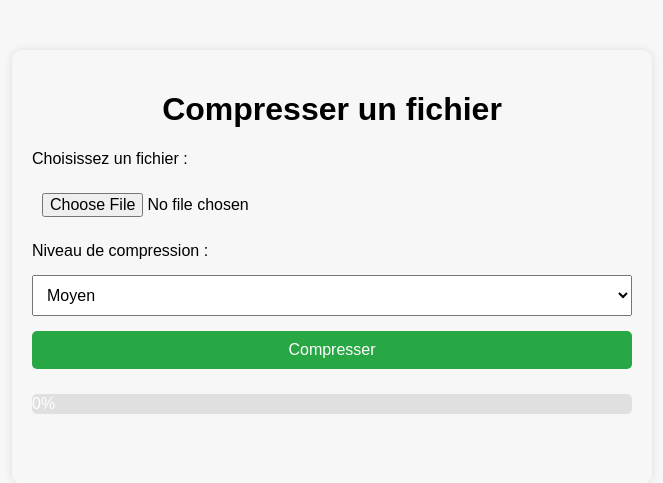
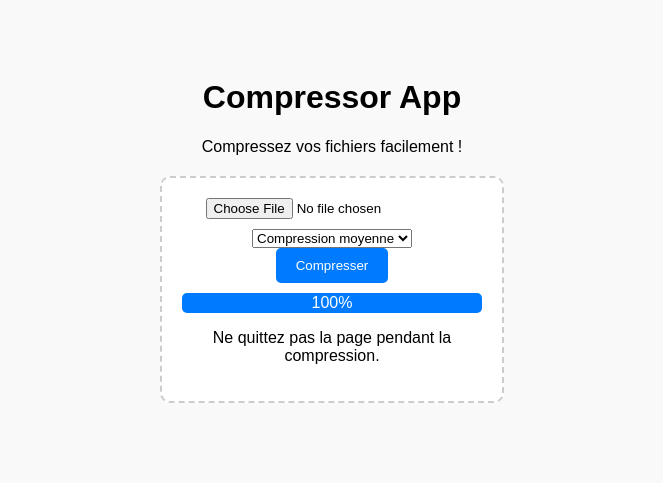
Before and after one commit to Julien-blip145/compressor-app, a Flask app: page / in a window 1280 px wide. Shown: the top 483 px of the page, without its empty margins (308-971 px from the left). Run offline with Flask 2, Linux system fonts and the light colour scheme; some libraries are stand-ins or nearby versions.

Commit message:
Update index.html with AdSense script and new UI

```diff
--- a/templates/index.html
+++ b/templates/index.html
@@ -1,39 +1,50 @@
 <!DOCTYPE html>
-<html>
+<html lang="fr">
 <head>
     <meta charset="UTF-8">
-    <title>Compresser un fichier</title>
+    <meta name="viewport" content="width=device-width, initial-scale=1.0">
+    <title>Compressor App</title>
+
+    <!-- Code AdSense -->
+    <script async src="https://pagead2.googlesyndication.com/pagead/js/adsbygoogle.js?client=ca-pub-9741695249172013"
+        crossorigin="anonymous"></script>
+
     <style>
         body {
             font-family: Arial, sans-serif;
-            max-width: 600px;
-            margin: 50px auto;
+            background-color: #f9f9f9;
+            text-align: center;
+            padding: 50px;
+        }
+        .upload-box {
+            margin: 20px auto;
             padding: 20px;
-            background-color: #f7f7f7;
+            border: 2px dashed #ccc;
+            width: 300px;
+            background-color: #fff;
             border-radius: 10px;
-            box-shadow: 0 0 10px rgba(0,0,0,0.1);
         }
-        h1 { text-align: center; }
-        form { display: flex; flex-direction: column; gap: 15px; }
-        input[type="file"], select, button { padding: 10px; font-size: 16px; }
+        .upload-box input[type="file"] {
+            margin-bottom: 10px;
+        }
         button {
-            cursor: pointer;
-            background-color: #28a745;
+            padding: 10px 20px;
+            background-color: #007bff;
             color: white;
             border: none;
             border-radius: 5px;
-            transition: 0.3s;
+            cursor: pointer;
         }
-        button:hover { background-color: #218838; }
-        .flash { color: red; text-align: center; }
-
-        /* Barre de progression stylée */
-        .progress-container {
-            background-color: #e0e0e0;
+        button:hover {
+            background-color: #0056b3;
+        }
+        .progress {
+            width: 100%;
+            background-color: #eee;
             border-radius: 5px;
             overflow: hidden;
+            margin-top: 10px;
             height: 20px;
-            margin-top: 10px;
         }
         .progress-bar {
             height: 100%;
@@ -42,161 +53,44 @@
             text-align: center;
             color: white;
             line-height: 20px;
-            transition: width 0.3s;
-        }
-
-        /* Affichage taille */
-        #sizeInfo {
-            margin-top: 10px;
-            font-weight: bold;
-            text-align: center;
-        }
-
-        #compressionStatus {
-            margin-top: 10px;
-            text-align: center;
-            font-weight: bold;
-        }
-
-        /* Spinner */
-        .spinner {
-            margin: 10px auto;
-            width: 30px;
-            height: 30px;
-            border: 4px solid #f3f3f3;
-            border-top: 4px solid #007bff;
-            border-radius: 50%;
-            animation: spin 1s linear infinite;
-            display: none;
-        }
-
-        @keyframes spin {
-            0% { transform: rotate(0deg); }
-            100% { transform: rotate(360deg); }
-        }
-
-        #loadingMessage {
-            text-align: center;
-            font-weight: bold;
-            margin-top: 5px;
-            display: none;
         }
     </style>
 </head>
 <body>
-    <h1>Compresser un fichier</h1>
 
-    {% with messages = get_flashed_messages(with_categories=true) %}
-        {% if messages %}
-            <div class="flash">
-                {% for category, message in messages %}
-                    <p>{{ message }}</p>
-                {% endfor %}
-            </div>
-        {% endif %}
-    {% endwith %}
+    <h1>Compressor App</h1>
+    <p>Compressez vos fichiers facilement !</p>
 
-    <form id="uploadForm" action="/compress" method="post" enctype="multipart/form-data">
-        <label for="file">Choisissez un fichier :</label>
-        <input type="file" name="file" id="fileInput" required>
-
-        <label for="level">Niveau de compression :</label>
-        <select name="level">
-            <option value="low">Faible (qualité élevée)</option>
-            <option value="medium" selected>Moyen</option>
-            <option value="high">Fort (compression maximale)</option>
-        </select>
-
-        <button type="submit">Compresser</button>
-
-        <div class="progress-container">
-            <div id="progressBar" class="progress-bar">0%</div>
+    <div class="upload-box">
+        <form action="/compress" method="post" enctype="multipart/form-data">
+            <input type="file" name="file" required>
+            <select name="level">
+                <option value="low">Compression faible</option>
+                <option value="medium" selected>Compression moyenne</option>
+                <option value="high">Compression forte</option>
+            </select>
+            <br>
+            <button type="submit">Compresser</button>
+        </form>
+        <div class="progress">
+            <div class="progress-bar" id="progress-bar">0%</div>
         </div>
-
-        <div id="compressionStatus"></div>
-        <div class="spinner" id="spinner"></div>
-        <div id="loadingMessage">Ne quittez pas, compression en cours...</div>
-        <div id="sizeInfo"></div>
-    </form>
+        <p id="status">Ne quittez pas la page pendant la compression.</p>
+    </div>
 
     <script>
-        const form = document.getElementById('uploadForm');
-        const progressBar = document.getElementById('progressBar');
-        const compressionStatus = document.getElementById('compressionStatus');
-        const sizeInfo = document.getElementById('sizeInfo');
-        const spinner = document.getElementById('spinner');
-        const loadingMessage = document.getElementById('loadingMessage');
+        // Exemple simple de barre de progression (simulation)
+        const progressBar = document.getElementById('progress-bar');
+        let width = 0;
+        function simulateProgress() {
+            if(width >= 100) return;
+            width += 5;
+            progressBar.style.width = width + '%';
+            progressBar.textContent = width + '%';
+            setTimeout(simulateProgress, 200);
+        }
+        simulateProgress();
+    </script>
 
-        form.addEventListener('submit', function(e) {
-            e.preventDefault();
-
-            const file = document.getElementById('fileInput').files[0];
-            const level = form.level.value;
-            const formData = new FormData();
-            formData.append('file', file);
-            formData.append('level', level);
-
-            const xhr = new XMLHttpRequest();
-            xhr.open('POST', '/compress', true);
-            xhr.responseType = 'blob';
-
-            xhr.upload.onprogress = function(e) {
-                if (e.lengthComputable) {
-                    const percent = Math.round((e.loaded / e.total) * 100);
-                    progressBar.style.width = percent + '%';
-                    progressBar.textContent = percent + '%';
-                }
-            };
-
-            xhr.onloadstart = function() {
-                compressionStatus.textContent = '';
-                sizeInfo.textContent = '';
-                progressBar.style.width = '0%';
-                progressBar.textContent = '0%';
-                spinner.style.display = 'block';
-                loadingMessage.style.display = 'block';
-            };
-
-            xhr.onload = function() {
-                spinner.style.display = 'none';
-                loadingMessage.style.display = 'none';
-
-                if (xhr.status === 200) {
-                    const blob = new Blob([xhr.response], { type: file.type });
-                    const link = document.createElement('a');
-                    link.href = window.URL.createObjectURL(blob);
-                    link.download = file.name.replace(/\.[^/.]+$/, "") + "_compressed." + file.name.split('.').pop();
-                    link.click();
-
-                    const sizeBefore = xhr.getResponseHeader('X-Size-Before');
-                    const sizeAfter = xhr.getResponseHeader('X-Size-After');
-                    const percentReduction = Math.round(((sizeBefore - sizeAfter) / sizeBefore) * 100);
-
-                    function formatBytes(bytes) {
-                        if (bytes == 0) return '0 B';
-                        const k = 1024;
-                        const dm = 2;
-                        const sizes = ['B','KB','MB','GB','TB'];
-                        const i = Math.floor(Math.log(bytes) / Math.log(k));
-                        return parseFloat(bytes / Math.pow(k, i)).toFixed(dm) + ' ' + sizes[i];
-                    }
-
-                    compressionStatus.textContent = 'Compression terminée !';
-                    sizeInfo.textContent =
-                        'Taille avant : ' + formatBytes(sizeBefore) +
-                        ' | Taille après : ' + formatBytes(sizeAfter) +
-                        ' | Réduction : ' + percentReduction + '%';
-
-                    progressBar.style.width = '0%';
-                    progressBar.textContent = '0%';
-                } else {
-                    compressionStatus.textContent = '';
-                    alert('Erreur lors de la compression');
-                }
-            };
-
-            xhr.send(formData);
-        });
-    </script>
 </body>
 </html>
```
